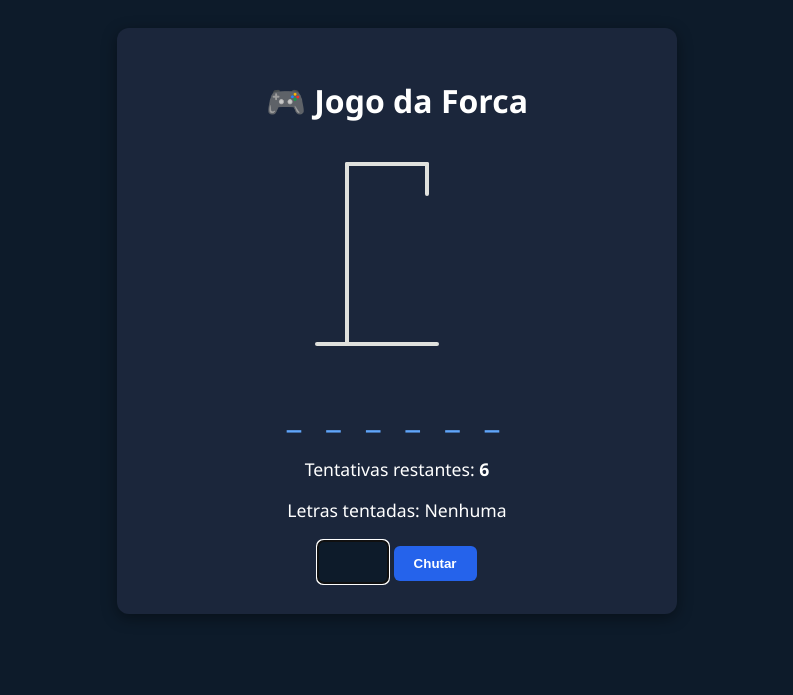
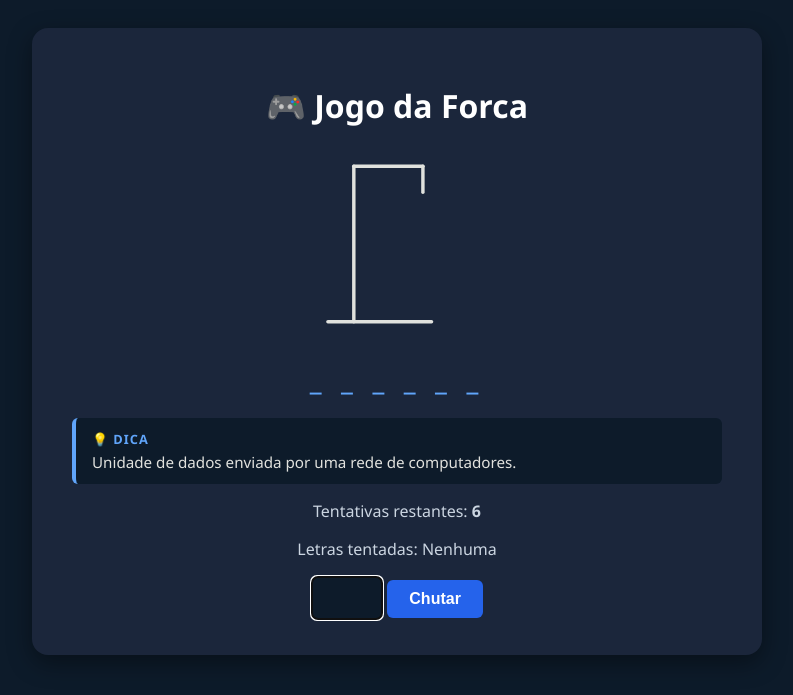
Before and after one commit to adrielifidelis-ship-it/Jogo-Forca, a Django app: page / in a window 1280 px wide. Shown: the top 695 px of the page, without its empty margins (243-1036 px from the left). Run offline with Django 5.2, Linux system fonts and the light colour scheme.

Commit message:
Adiciona dicas para palavras e expande layout do jogo

```diff
--- a/forca/templates/forca/jogo.html
+++ b/forca/templates/forca/jogo.html
@@ -6,18 +6,26 @@
     <title>Jogo da Forca - Django</title>
     <style>
         body { font-family: 'Segoe UI', Tahoma, Geneva, Verdana, sans-serif; background-color: #0d1b2a; color: #ffffff; text-align: center; padding: 20px; }
-        .card { background: #1b263b; border-radius: 12px; padding: 30px; max-width: 500px; margin: 0 auto; box-shadow: 0 4px 15px rgba(0,0,0,0.4); }
+
+        /* Card ampliado para melhor proporção na tela */
+        .card { background: #1b263b; border-radius: 16px; padding: 35px 40px; max-width: 650px; margin: 0 auto; box-shadow: 0 8px 25px rgba(0,0,0,0.4); }
 
         /* Estilos da Forca em SVG */
-        .forca-svg { width: 200px; height: 220px; margin: 0 auto; }
+        .forca-svg { width: 180px; height: 190px; margin: 0 auto; display: block; }
         .forca-linha { stroke: #e0e1dd; stroke-width: 4; stroke-linecap: round; }
         .corpo-parte { stroke: #f87171; stroke-width: 4; fill: none; stroke-linecap: round; }
 
-        .palavra { font-size: 2.2rem; letter-spacing: 8px; margin: 20px 0; color: #60a5fa; font-weight: bold; }
+        /* Tamanho das letras reduzido levemente para caber confortavelmente */
+        .palavra { font-size: 1.8rem; letter-spacing: 6px; margin: 20px 0; color: #60a5fa; font-weight: bold; word-break: break-word; }
+
+        /* Seção da Dica */
+        .dica-box { background: #0d1b2a; border-left: 4px solid #60a5fa; padding: 12px 16px; border-radius: 6px; margin: 15px 0; text-align: left; font-size: 0.95rem; color: #e0e1dd; }
+        .dica-titulo { font-weight: bold; color: #60a5fa; text-transform: uppercase; font-size: 0.8rem; letter-spacing: 1px; display: block; margin-bottom: 4px; }
+
         input[type="text"] { font-size: 1.2rem; padding: 10px; width: 50px; text-align: center; text-transform: uppercase; border-radius: 6px; border: 1px solid #415a77; background: #0d1b2a; color: #fff; }
-        .btn { padding: 10px 20px; background: #2563eb; color: white; border: none; border-radius: 6px; font-weight: bold; cursor: pointer; text-decoration: none; display: inline-block; }
+        .btn { padding: 10px 22px; background: #2563eb; color: white; border: none; border-radius: 6px; font-weight: bold; cursor: pointer; text-decoration: none; display: inline-block; font-size: 1rem; }
         .btn:hover { background: #1d4ed8; }
-        .status { margin: 15px 0; font-size: 1.1rem; }
+        .status { margin: 15px 0; font-size: 1rem; color: #cbd5e1; }
     </style>
 </head>
 <body>
@@ -32,36 +40,29 @@
             <line x1="50" y1="20" x2="130" y2="20" class="forca-linha" />
             <line x1="130" y1="20" x2="130" y2="50" class="forca-linha" />
 
-            <!-- Partes do Boneco (Exibidas Conforme os Erros) -->
-            <!-- 1 Erro: Cabeça -->
+            <!-- Partes do Boneco conforme erros -->
             {% if erros >= 1 %}
                 <circle cx="130" cy="70" r="20" class="corpo-parte" />
             {% endif %}
 
-            <!-- 2 Erros: Tronco -->
             {% if erros >= 2 %}
                 <line x1="130" y1="90" x2="130" y2="140" class="corpo-parte" />
             {% endif %}
 
-            <!-- 3 Erros: Braço Esquerdo -->
             {% if erros >= 3 %}
                 <line x1="130" y1="105" x2="100" y2="125" class="corpo-parte" />
             {% endif %}
 
-            <!-- 4 Erros: Braço Direito -->
             {% if erros >= 4 %}
                 <line x1="130" y1="105" x2="160" y2="125" class="corpo-parte" />
             {% endif %}
 
-            <!-- 5 Erros: Perna Esquerda -->
             {% if erros >= 5 %}
                 <line x1="130" y1="140" x2="105" y2="180" class="corpo-parte" />
             {% endif %}
 
-            <!-- 6 Erros: Perna Direita (Enforcado) -->
             {% if erros >= 6 %}
                 <line x1="130" y1="140" x2="155" y2="180" class="corpo-parte" />
-                <!-- Olhos de X para animação de enforcado -->
                 <line x1="122" y1="65" x2="128" y2="71" class="corpo-parte" style="stroke-width:2;" />
                 <line x1="128" y1="65" x2="122" y2="71" class="corpo-parte" style="stroke-width:2;" />
                 <line x1="132" y1="65" x2="138" y2="71" class="corpo-parte" style="stroke-width:2;" />
@@ -70,6 +71,12 @@
         </svg>
 
         <div class="palavra">{{ palavra_oculta }}</div>
+
+        <!-- Seção da Dica -->
+        <div class="dica-box">
+            <span class="dica-titulo">💡 Dica</span>
+            {{ dica }}
+        </div>
 
         <div class="status">
             <p>Tentativas restantes: <strong>{{ tentativas }}</strong></p>
--- a/forca/views.py
+++ b/forca/views.py
@@ -1,32 +1,118 @@
 import random
 from django.shortcuts import render, redirect
 
-PALAVRAS = [
-    'PYTHON', 'DJANGO', 'VERCEL', 'PROGRAMACAO', 'DEVELOPER', 'TECNOLOGIA',
-    'ALGORITMO', 'BANCO', 'DADOS', 'SERVIDOR', 'CLIENTE', 'INTERFACE',
-    'COMPUTADOR', 'SISTEMA', 'INTERNET', 'ROTEADOR', 'MEMORIA', 'PROCESSADOR',
-    'HARDWARE', 'SOFTWARE', 'BIBLIOTECA', 'VARIAVEL', 'FUNCAO', 'CLASSE',
-    'OBJETO', 'METODO', 'ATRIBUTO', 'ESTRUTURA', 'CODIGO', 'PROJETO',
-    'APLICACAO', 'NAVEGADOR', 'DEBUGER', 'FRAMEWORK', 'BACKEND', 'FRONTEND',
-    'FULLSTACK', 'AUTENTICACAO', 'SEGURANCA', 'CRIPTOGRAFIA', 'REDE', 'PACOTE',
-    'MODULO', 'TERMINAL', 'COMANDO', 'VERSAO', 'REPOSITORIO', 'GIT',
-    'GITHUB', 'DEPLOY', 'NUVEM', 'TESTE', 'ARQUIVO', 'PASTA',
-    'DIRETORIO', 'EXECUTAVEL', 'COMPILADOR', 'INTERPRETE', 'SINTAXE', 'LOGICA',
-    'OPERADOR', 'CONDICIONAL', 'LOOP', 'MATRIZ', 'LISTA', 'DICIONARIO',
-    'TUPLA', 'CONJUNTO', 'STRING', 'INTEIRO', 'FLOAT', 'BOOLEANO',
-    'REQUISICAO', 'RESPOSTA', 'CHAVE', 'VALOR', 'TABELA', 'COLUNA',
-    'LINHA', 'CONSULTA', 'INDICE', 'CACHE', 'LOG', 'ERRO',
-    'EXCECAO', 'EVENTO', 'FLUXO', 'DESIGN', 'LAYOUT', 'ESTILO',
-    'CSS', 'HTML', 'JAVASCRIPT', 'JSON', 'API', 'REST', 'URL', 'TOKEN'
+# Dicionário com Palavras e Dicas
+PALAVRAS_COM_DICAS = [
+    {'palavra': 'PYTHON', 'dica': 'Linguagem de programação famosa pela sintaxe simples e pelo símbolo de cobra.'},
+    {'palavra': 'DJANGO', 'dica': 'Framework web em Python muito usado para criar sites com batteries included.'},
+    {'palavra': 'VERCEL', 'dica': 'Plataforma de hospedagem na nuvem focada em projetos web modernos e serverless.'},
+    {'palavra': 'PROGRAMACAO', 'dica': 'A arte de escrever instruções para que computadores realizem tarefas.'},
+    {'palavra': 'DEVELOPER', 'dica': 'Profissional que constrói software, aplicações e sistemas.'},
+    {'palavra': 'TECNOLOGIA', 'dica': 'Conjunto de conhecimentos e ferramentas aplicadas à resolução de problemas.'},
+    {'palavra': 'ALGORITMO', 'dica': 'Sequência passo a passo de instruções bem definidas para resolver um problema.'},
+    {'palavra': 'BANCO', 'dica': 'Local estruturado onde dados são armazenados e organizados.'},
+    {'palavra': 'DADOS', 'dica': 'Informações brutas processadas por computadores.'},
+    {'palavra': 'SERVIDOR', 'dica': 'Computador potente encarregado de fornecer recursos ou dados a outros computadores.'},
+    {'palavra': 'CLIENTE', 'dica': 'Dispositivo ou aplicação que consome dados de um servidor.'},
+    {'palavra': 'INTERFACE', 'dica': 'Ponto de interação visual ou lógica entre o usuário e o sistema.'},
+    {'palavra': 'COMPUTADOR', 'dica': 'Máquina eletrônica que processa dados segundo instruções.'},
+    {'palavra': 'SISTEMA', 'dica': 'Conjunto de componentes integrados que funcionam juntos.'},
+    {'palavra': 'INTERNET', 'dica': 'Rede global de computadores interconectados.'},
+    {'palavra': 'ROTEADOR', 'dica': 'Dispositivo que encaminha pacotes de dados entre redes.'},
+    {'palavra': 'MEMORIA', 'dica': 'Componente que armazena dados temporários ou permanentes.'},
+    {'palavra': 'PROCESSADOR', 'dica': 'O cérebro do computador, responsável pelas operações lógicas e matemáticas.'},
+    {'palavra': 'HARDWARE', 'dica': 'Parte física do computador (placa, memória, tela).'},
+    {'palavra': 'SOFTWARE', 'dica': 'Conjunto de programas e instruções que rodam no computador.'},
+    {'palavra': 'BIBLIOTECA', 'dica': 'Conjunto de rotinas e códigos pré-prontos reutilizáveis.'},
+    {'palavra': 'VARIAVEL', 'dica': 'Espaço na memória que guarda um valor que pode mudar.'},
+    {'palavra': 'FUNCAO', 'dica': 'Bloco de código reutilizável que realiza uma tarefa específica.'},
+    {'palavra': 'CLASSE', 'dica': 'Modelo ou molde usado para criar objetos na programação.'},
+    {'palavra': 'OBJETO', 'dica': 'Instância de uma classe na programação orientada a objetos.'},
+    {'palavra': 'METODO', 'dica': 'Função associada a um objeto ou classe.'},
+    {'palavra': 'ATRIBUTO', 'dica': 'Característica ou propriedade de um objeto.'},
+    {'palavra': 'ESTRUTURA', 'dica': 'Forma como os dados são organizados na memória.'},
+    {'palavra': 'CODIGO', 'dica': 'Texto escrito numa linguagem de programação.'},
+    {'palavra': 'PROJETO', 'dica': 'Esforço temporário para criar um produto ou serviço único.'},
+    {'palavra': 'APLICACAO', 'dica': 'Programa de computador feito para uso final do usuário.'},
+    {'palavra': 'NAVEGADOR', 'dica': 'Programa usado para acessar a web (ex: Chrome, Firefox).'},
+    {'palavra': 'DEBUGER', 'dica': 'Ferramenta usada para procurar e corrigir erros no código.'},
+    {'palavra': 'FRAMEWORK', 'dica': 'Estrutura base pronta que facilita o desenvolvimento de aplicações.'},
+    {'palavra': 'BACKEND', 'dica': 'Parte do sistema que roda no servidor, invisível ao usuário final.'},
+    {'palavra': 'FRONTEND', 'dica': 'Parte visual do sistema com a qual o usuário interage diretamente.'},
+    {'palavra': 'FULLSTACK', 'dica': 'Desenvolvedor que trabalha tanto no frontend quanto no backend.'},
+    {'palavra': 'AUTENTICACAO', 'dica': 'Processo de verificação de identidade (ex: login e senha).'},
+    {'palavra': 'SEGURANCA', 'dica': 'Prática de proteger sistemas e dados contra acessos não autorizados.'},
+    {'palavra': 'CRIPTOGRAFIA', 'dica': 'Técnica de codificar dados para que apenas o destinatário os leia.'},
+    {'palavra': 'REDE', 'dica': 'Conjunto de dispositivos conectados para compartilhar recursos.'},
+    {'palavra': 'PACOTE', 'dica': 'Unidade de dados enviada por uma rede de computadores.'},
+    {'palavra': 'MODULO', 'dica': 'Arquivo contendo código Python que pode ser importado por outros.'},
+    {'palavra': 'TERMINAL', 'dica': 'Interface baseada em texto para enviar comandos ao sistema.'},
+    {'palavra': 'COMANDO', 'dica': 'Instrução direta dada ao computador via terminal.'},
+    {'palavra': 'VERSAO', 'dica': 'Estado específico de um software em evolução.'},
+    {'palavra': 'REPOSITORIO', 'dica': 'Local onde o código do projeto e o histórico de alterações são mantidos.'},
+    {'palavra': 'GIT', 'dica': 'Sistema de controle de versão distribuído muito popular.'},
+    {'palavra': 'GITHUB', 'dica': 'Plataforma online para hospedar repositórios Git.'},
+    {'palavra': 'DEPLOY', 'dica': 'Ato de colocar uma aplicação pronta no ar para ser acessada.'},
+    {'palavra': 'NUVEM', 'dica': 'Serviços de computação oferecidos pela internet.'},
+    {'palavra': 'TESTE', 'dica': 'Processo de verificação para garantir que o código funciona como esperado.'},
+    {'palavra': 'ARQUIVO', 'dica': 'Recurso para guardar dados em um dispositivo de armazenamento.'},
+    {'palavra': 'PASTA', 'dica': 'Diretório usado para organizar arquivos.'},
+    {'palavra': 'DIRETORIO', 'dica': 'Outro nome para uma pasta no sistema de arquivos.'},
+    {'palavra': 'EXECUTAVEL', 'dica': 'Arquivo contendo um programa pronto para ser rodado.'},
+    {'palavra': 'COMPILADOR', 'dica': 'Traduz código de programação para linguagem de máquina inteira de uma vez.'},
+    {'palavra': 'INTERPRETE', 'dica': 'Executa código de programação linha por linha (ex: Python).'},
+    {'palavra': 'SINTAXE', 'dica': 'Regras gramaticais de uma linguagem de programação.'},
+    {'palavra': 'LOGICA', 'dica': 'Raciocínio sequencial usado para construir programas.'},
+    {'palavra': 'OPERADOR', 'dica': 'Símbolo usado para operações (+, -, ==, etc).'},
+    {'palavra': 'CONDICIONAL', 'dica': 'Estrutura que toma decisões no código (if/else).'},
+    {'palavra': 'LOOP', 'dica': 'Estrutura de repetição no código (for/while).'},
+    {'palavra': 'MATRIZ', 'dica': 'Estrutura de dados bidimensional (linhas e colunas).'},
+    {'palavra': 'LISTA', 'dica': 'Coleção ordenada de itens em Python.'},
+    {'palavra': 'DICIONARIO', 'dica': 'Coleção de pares chave-valor em Python.'},
+    {'palavra': 'TUPLA', 'dica': 'Coleção ordenada e imutável de itens em Python.'},
+    {'palavra': 'CONJUNTO', 'dica': 'Coleção de itens únicos não ordenados.'},
+    {'palavra': 'STRING', 'dica': 'Tipo de dado para representar texto.'},
+    {'palavra': 'INTEIRO', 'dica': 'Tipo de dado para números sem casas decimais.'},
+    {'palavra': 'FLOAT', 'dica': 'Tipo de dado para números com casas decimais.'},
+    {'palavra': 'BOOLEANO', 'dica': 'Tipo de dado com apenas dois valores: True ou False.'},
+    {'palavra': 'REQUISICAO', 'dica': 'Pedido feito pelo cliente ao servidor (ex: GET, POST).'},
+    {'palavra': 'RESPOSTA', 'dica': 'Dados devolvidos pelo servidor após uma requisição.'},
+    {'palavra': 'CHAVE', 'dica': 'Identificador único num par chave-valor.'},
+    {'palavra': 'VALOR', 'dica': 'Informação associada a uma chave.'},
+    {'palavra': 'TABELA', 'dica': 'Estrutura de linhas e colunas num banco de dados.'},
+    {'palavra': 'COLUNA', 'dica': 'Campo vertical de dados numa tabela.'},
+    {'palavra': 'LINHA', 'dica': 'Registro horizontal completo numa tabela.'},
+    {'palavra': 'CONSULTA', 'dica': 'Busca realizada num banco de dados (query).'},
+    {'palavra': 'INDICE', 'dica': 'Estrutura que acelera buscas no banco de dados ou lista.'},
+    {'palavra': 'CACHE', 'dica': 'Memória de acesso ultra-rápido para dados frequentes.'},
+    {'palavra': 'LOG', 'dica': 'Registro de eventos que acontecem no sistema.'},
+    {'palavra': 'ERRO', 'dica': 'Falha ou comportamento inesperado no programa.'},
+    {'palavra': 'EXCECAO', 'dica': 'Erro que ocorre durante a execução do programa.'},
+    {'palavra': 'EVENTO', 'dica': 'Ação detectada pelo programa (ex: clique de mouse).'},
+    {'palavra': 'FLUXO', 'dica': 'Caminho de execução do código.'},
+    {'palavra': 'DESIGN', 'dica': 'Planejamento e concepção da aparência e usabilidade.'},
+    {'palavra': 'LAYOUT', 'dica': 'Disposição dos elementos visuais na tela.'},
+    {'palavra': 'ESTILO', 'dica': 'Regras visuais aplicadas a elementos HTML.'},
+    {'palavra': 'CSS', 'dica': 'Linguagem usada para estilizar páginas web.'},
+    {'palavra': 'HTML', 'dica': 'Linguagem de marcação para estruturar páginas web.'},
+    {'palavra': 'JAVASCRIPT', 'dica': 'Linguagem de programação que dá interatividade às páginas web.'},
+    {'palavra': 'JSON', 'dica': 'Formato leve de troca de dados estruturado em texto.'},
+    {'palavra': 'API', 'dica': 'Conjunto de rotinas que permite a comunicação entre diferentes sistemas.'},
+    {'palavra': 'REST', 'dica': 'Estilo de arquitetura para serviços web.'},
+    {'palavra': 'URL', 'dica': 'Endereço web de um recurso na internet.'},
+    {'palavra': 'TOKEN', 'dica': 'Código de autenticação ou chave de acesso.'}
 ]
 
 def jogo(request):
     if 'palavra' not in request.session:
-        request.session['palavra'] = random.choice(PALAVRAS)
+        item_sorteado = random.choice(PALAVRAS_COM_DICAS)
+        request.session['palavra'] = item_sorteado['palavra']
+        request.session['dica'] = item_sorteado['dica']
         request.session['letras_chutadas'] = []
         request.session['tentativas_restantes'] = 6
 
     palavra_secreta = request.session['palavra']
+    dica_palavra = request.session.get('dica', 'Palavra sobre tecnologia e programação.')
     letras_chutadas = request.session['letras_chutadas']
 
     if request.method == 'POST':
@@ -46,7 +132,8 @@ def jogo(request):
         'palavra_oculta': ' '.join(palavra_oculta),
         'letras_chutadas': ', '.join(letras_chutadas),
         'tentativas': request.session['tentativas_restantes'],
-        'erros': 6 - request.session['tentativas_restantes'],  # <-- Passa a quantidade de erros para a animação
+        'erros': 6 - request.session['tentativas_restantes'],
+        'dica': dica_palavra,
         'ganhou': ganhou,
         'perdeu': perdeu,
         'palavra_correta': palavra_secreta,
```
